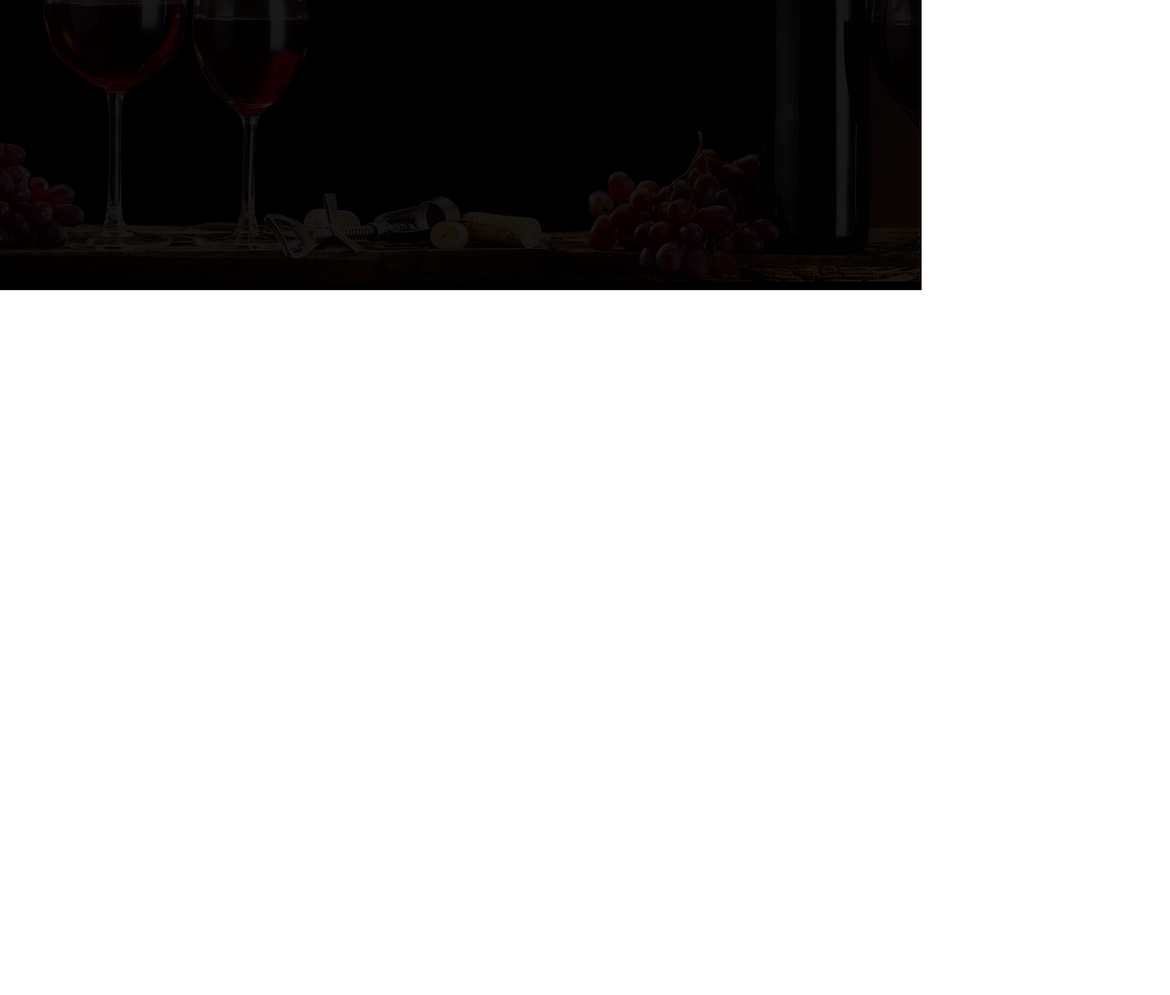
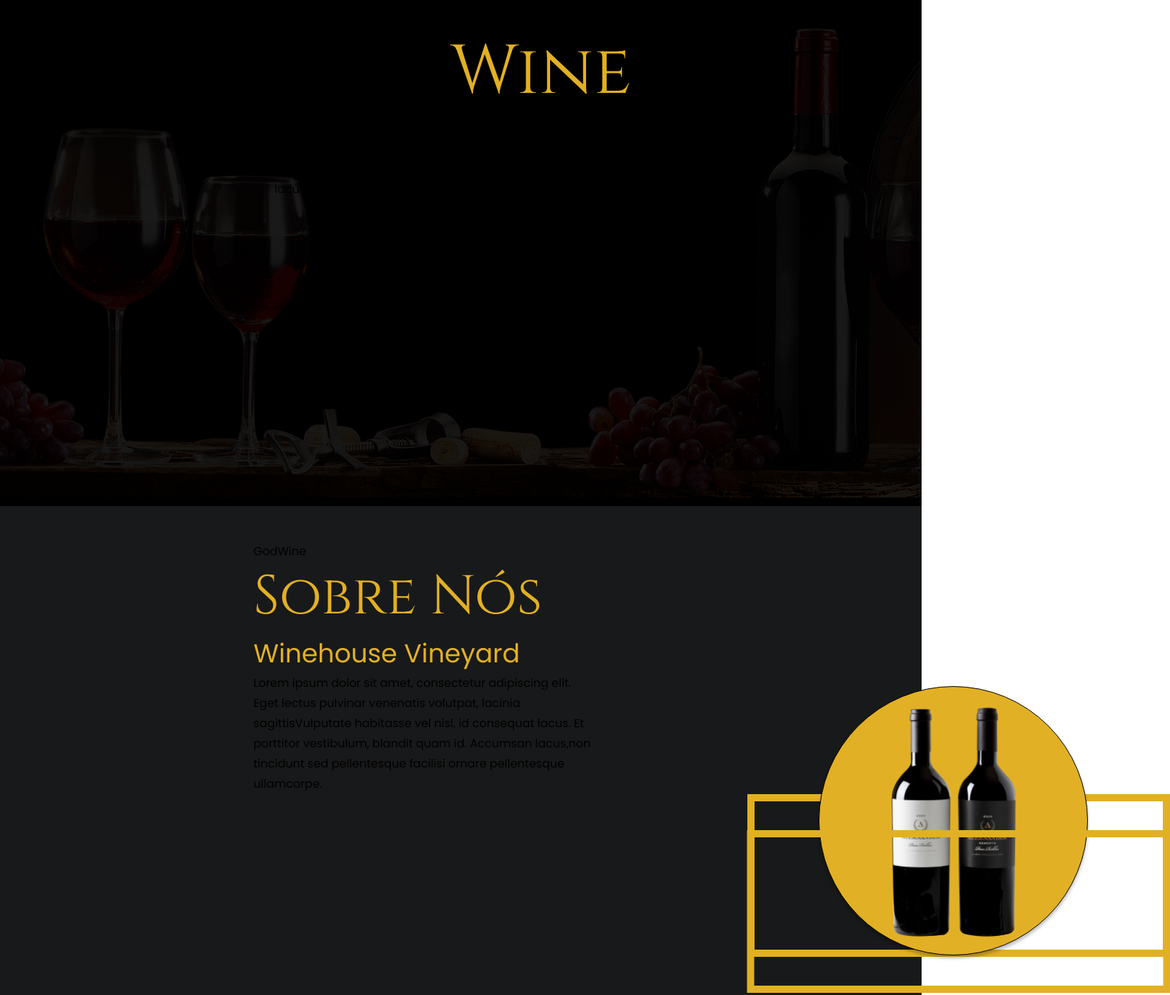
Before and after one commit to GodWines/GodWine, a plain HTML site: page Frontend/index.html in a window 1280 px wide. Shown: the part 347-1729 px from the top of the page at 72% size, 1625 px wide, since content can reach past the window. Before the commit the page ends 800 px from the top, so only its background shows below. Drawn offline with Linux system fonts and the light colour scheme.

Commit message:
Site institucional

```diff
--- /dev/null
+++ b/Frontend/Prototype.figma/Link-Prototype.txt
@@ -0,0 +1 @@
+https://www.figma.com/proto/CLIPqNAc03zUDhQnmhuchG/Untitled?node-id=58%3A73&scaling=scale-down-width&page-id=0%3A1&starting-point-node-id=58%3A73
--- a/Frontend/index.html
+++ b/Frontend/index.html
@@ -13,16 +13,15 @@
         <nav>
             <div class="container">
                 <div class="cabecalho">
-                    <ul>Entender a safra é entender a influência da natureza na sua vida</ul>
+                    <ul class="poppins">Entender a safra é entender a influência da natureza na sua vida</ul>
                     <img src="./Assets/img/logo.png">
                         <div class="login">
-                            <ul>Login</ul>
+                            <ul class="poppins">Login</ul>
                         </div>
-                        <button>registre-se</button>
+                        <button class="fundo-amarelo poppins">Registre-se</button>
                 </div>
                 <div class="barranav">
-                        <ul></ul>
-                        <ul>Home</ul>
+                        <ul><a href="#">Home</a></ul>
                         <ul>Sobre nós</ul>
                         <ul>Controle de vinhos</ul>
                         <ul>Comentários clientes</ul>
@@ -34,12 +33,62 @@
         </nav>
     </header>
     <main>
+        <div class="banner img-fundo-vinhos">
+                <div class="titulo">
+                    <div class="container">
+                        <div class="titulo1">
+                            Controle de temperatura e Umidade
+                        </div>
+                        <div class="titulo2">
+                            God<span class="txt-amarelo">Wine</span>
+                        </div>
+                        <div class="titulo3">
+                               <span class="poppins"> Lorem ipsum dolor sit amet, consectetur adipiscing elit. Eget lectus pulvinar venenatis volutpat, lacinia sagittis.
+                                Vulputate habitasse vel nisl, id consequat lacus. Et porttitor vestibulum, blandit quam id. Accumsan lacus,
+                                non tincidunt sed pellentesque facilisi ornare pellentesque ullamcorpe.</span>
+                        </div>
+                    </div>
+                </div>
+        </div>
+        <div class="banner2 fundo-cinza">
+            <div class="caixa">
+                <div class="container">
+                    <div class="sobre-nos">
+                        <div class="poppins">
+                            GodWine
+                        </div>
+                        <div class="sobre">
+                            <span class ="sobre txt-amarelo">Sobre Nós<span class="Winehouse poppins">Winehouse Vineyard</span></span>
+                        </div>
+                        <div class="titulo4 poppins">
+                            Lorem ipsum dolor sit amet, consectetur adipiscing elit. Eget lectus pulvinar venenatis volutpat, lacinia sagittisVulputate habitasse vel nisl, id consequat lacus. Et porttitor vestibulum, blandit quam id. Accumsan lacus,non tincidunt sed pellentesque facilisi ornare pellentesque ullamcorpe.
+                        </div>
+
+                        <div class="img">
+                            <span class="vetor1"></span>
+                            <span class="elipse">
+                                <img src="./Assets/img/vinhos.png">
+                            </span>
+                            <span class="vetor3"></span>
+                    </div>
+
+                </div>
+            </div>
+        </div>
+
+        <!-- <div class="banner">
+            <div class="fundo">
+                <div class="container">
 
 
-    </main>
-    <footer>
 
-    </footer>
+                </div>
+            </div>
+        </div> -->
+</main>
+<footer>
+        top
+</footer>
 </body>
 
 </html>
--- /dev/null
+++ b/Frontend/styles/login-styles.css
@@ -0,0 +1,84 @@
+*{
+    margin: 0px;
+    background-color: #18191A;
+}
+.banner{
+    display: flex;
+    justify-content: end;
+    align-items: center;
+}
+.caixa{
+    display: flex;
+    flex-direction: column;
+    justify-content: start;
+}
+.login{
+    display: flex;
+
+    justify-content: start;
+    align-items: flex-start;
+    font-size: 72px;
+}
+.inputLogin{
+    display: flex;
+    font-weight: 400;
+    font-size: 24px;
+    line-height: 36px;
+    color: #FFFFFF;
+    border-radius: 0%;
+    border:10px;
+    border-bottom: #FFF;
+    margin-bottom: 20px;
+    flex-direction: column;
+}
+.campo {
+    display: flex;
+    flex-direction: column;
+    align-items: flex-start;
+    justify-content: flex-start;
+    width: 500px;
+    padding: 10px;
+    margin: 35px;
+    border-bottom: 2px solid #FFF;
+    border-top: 0px;
+    border-left: 0px;
+    border-right: 0px;
+    color: #FFF;
+}
+.Check{
+   font-size: 20px;
+   color: #FFF;
+   width: 35.54px;
+   height: 29px;
+   margin: 5px;
+   align-items: end;
+}
+
+::placeholder {
+    color: #FFFFFF;
+    opacity: 1;
+  }
+
+.campo input {
+    text-align: center;
+
+  }
+
+#imgVinhoLogin{
+    position: absolute;
+    width: 200px;
+    height: 200px;
+}
+.senha{
+    display: flex;
+    justify-content: start;
+    flex-direction: row-reverse;
+    color: #FFF;
+    align-items: center;
+    width: 500px;
+    font-size: 20px;
+}
+
+.rec{
+    justify-content: end;
+}
--- a/Frontend/styles/styles-geral.css
+++ b/Frontend/styles/styles-geral.css
@@ -1,12 +1,71 @@
 @import url('https://fonts.googleapis.com/css2?family=Cinzel:wght@400;500;600;700;800;900&display=swap');
+@import url('https://fonts.googleapis.com/css2?family=Poppins:ital,wght@0,400;0,500;0,600;0,700;0,800;0,900;1,400;1,500;1,600;1,700;1,800;1,900&display=swap');
 
 *{
-    color: white;
+
     margin: 0px;
-    font-family: Cinzel, sans-serif;
+    font-family: Cinzel, "Regular";
 }
 
 .container{
     width: 75%;
     align-items: center;
 }
+.poppins{
+    font-family: Poppins, "Regular";
+}
+
+.txt-amarelo{
+    color: #E2B024;
+}
+.fundo-amarelo{
+    background-color: #E2B024;
+
+}
+
+.fundo-cinza{
+    background-color: #18191A;
+}
+.fundo-preto{
+    background-color: black;
+}
+
+.img-fundo-vinhos{
+    background-image: url(../Assets/img/fundo.png);
+    width: 100%;
+
+}
+.elipse{
+    display: flex;
+    justify-content: center;
+    box-sizing: border-box;
+
+    position: absolute;
+    width: 374px;
+    height: 374px;
+    left: 1137px;
+    top: 1300px;
+
+    background-color: #E2B024;
+    border: 1px solid #000000;
+    border-radius: 50%;
+    box-shadow: 0px 4px 4px rgba(0, 0, 0, 0.25);
+}
+.vetor1{
+    position: absolute;
+    width: 567.5px;
+    height: 206px;
+    left: 1037.5px;
+
+    border: 10px solid #E2B024;
+}
+.vetor3{
+    position: absolute;
+    width: 567.5px;
+    height: 206px;
+    left: 1037.5px;
+    top: 1500px;
+
+    border: 10px solid #E2B024;
+    transform: rotate(-180deg);
+}
--- a/Frontend/styles/styles.css
+++ b/Frontend/styles/styles.css
@@ -1,24 +1,19 @@
 header{
-    left: 0px;
-    top: 30px;
     background-color: black;
-
 }
-
 nav{
     width: 100%;
-    height: 750px;
+    height: 200px;
     display: flex;
     align-items: row;
     justify-content: center;
-    background-image: url(../Assets/img/fundo.png);
 }
 .cabecalho{
     width: 90%;
     display: flex;
     justify-content: space-between;
     align-items: center;
-    padding: 30px;
+    padding-bottom: 35px;
     font-size: 12px;
 }
 .login{
@@ -32,15 +27,85 @@
     border-top: white solid 1px;
     border-bottom: white solid 1px;
     padding: 10px;
+    justify-content: space-between;
 }
-
 button{
-    background-color: rgba(226, 176, 36, 1);
-    color: black;
+    background-color:#E2B024;
+    color: #1F1F1F;
     width: 100px;
     height: 50px;
-    border-radius: 10px;
+    font-size: 12px;
 }
+nav{
+    align-items: center;
+    padding-bottom: 100px;
+}
+.banner{
+    width: 100%;
+    height: 750px;
+    display: flex;
+    justify-content: center;
+    align-items: top;
+    background-color: black;
+}
+.banner2{
+    width: 100%;
+    height: 950px;
 
-main{
+    background-color: black;
 }
+.titulo{
+    display: flex;
+    align-items: center;
+    flex-direction: column;
+    padding-top: 50px;
+    width: 60%;
+    text-align: top;
+}
+.titulo1{
+    font-size: 24px;
+    text-align: center;
+}
+.titulo2{
+    font-size: 96px;
+    display: flex;
+    justify-content: center;
+}
+.titulo2 p{
+    padding-bottom: 10px;
+
+}
+.titulo3{
+    font-size: 16px;
+    line-height: 175%;
+    text-align: center;
+}
+.titulo4{
+    font-size: 16px;
+    line-height: 175%;
+    text-align: left;
+    width: 480px;
+}
+.caixa{
+    display: flex;
+    align-items: center;
+    flex-direction: column;
+    padding-top: 50px;
+    width: 60%;
+    text-align: top;
+    margin: auto;
+}
+.sobrenos{
+    display: flex;
+    align-items: center;
+    justify-content: center;
+
+}
+.Winehouse{
+    font-size: 36px;
+}
+.sobre{
+    display: flex;
+    flex-direction: column;
+    font-size: 76px;
+}
```
Also changed, not shown: Frontend/login.html (added, +47 -0 lines), Frontend/Assets/img/fundo-controle.png (added), Frontend/Assets/img/melhorsafra1.png (added), Frontend/Assets/img/melhorsafra2.png (added), Frontend/Assets/img/melhorsafra3.png (added), Frontend/Assets/img/simulador.png (added), Frontend/Assets/img/vinhos.png (added), Frontend/Prototype.figma/TelaCadastro.jpg (deleted), Frontend/Prototype.figma/TelaDados.jpg (deleted), Frontend/Prototype.figma/TelaDashBoard.jpg (deleted), Frontend/Prototype.figma/TelaLogin.jpg (deleted), 2 other files.
